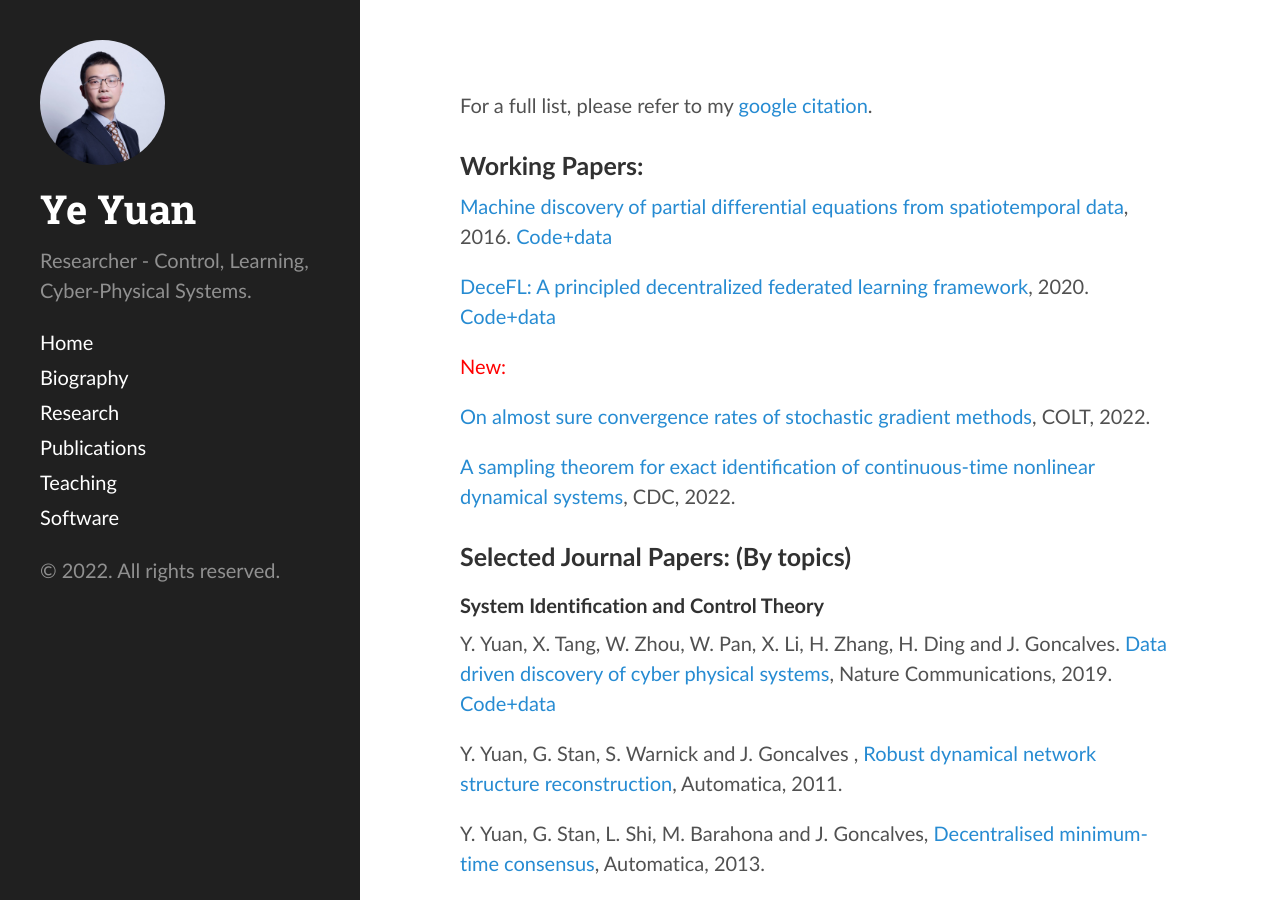
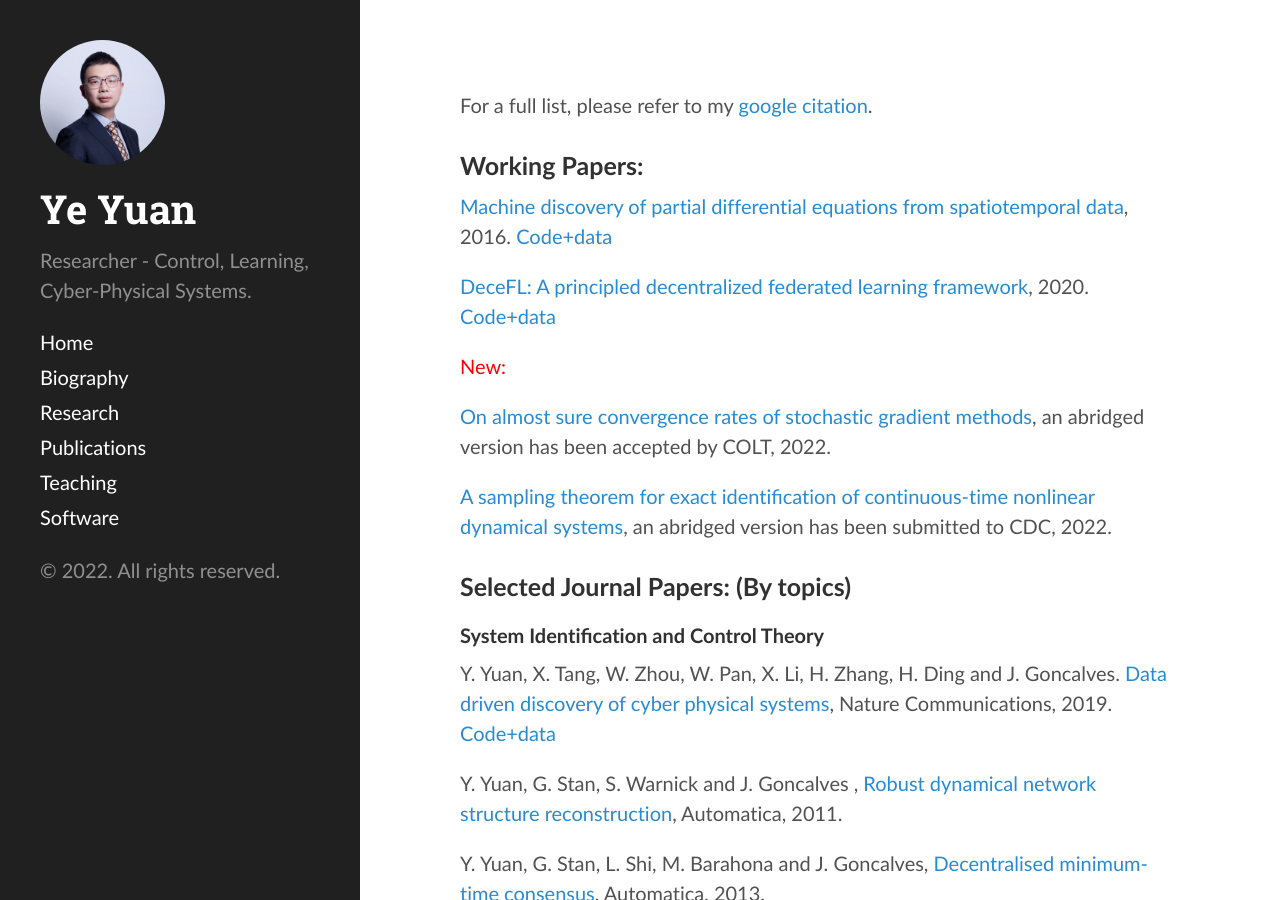
Before and after one commit to yy311/yy311.github.io, a Jekyll site: the page built from publication.md, in a window 1280 px wide and 900 px high. Built offline with Jekyll 4.4.1, drawn with Linux system fonts in a browser that asks for light colours.

Commit message:
Update publication.md

```diff
--- a/publication.md
+++ b/publication.md
@@ -12,9 +12,9 @@ For a full list, please refer to my [google citation](https://scholar.google.co.
 
 <p style="color:red">New:</p>
 
-[On almost sure convergence rates of stochastic gradient methods](https://arxiv.org/abs/2202.04295), COLT, 2022.
+[On almost sure convergence rates of stochastic gradient methods](https://arxiv.org/abs/2202.04295), an abridged version has been accepted by COLT, 2022.
 
-[A sampling theorem for exact identification of continuous-time nonlinear dynamical systems](https://arxiv.org/abs/2204.14021), CDC, 2022.
+[A sampling theorem for exact identification of continuous-time nonlinear dynamical systems](https://arxiv.org/abs/2204.14021), an abridged version has been submitted to CDC, 2022.
 
 <h3>Selected Journal Papers: (By topics)</h3>
 
```
